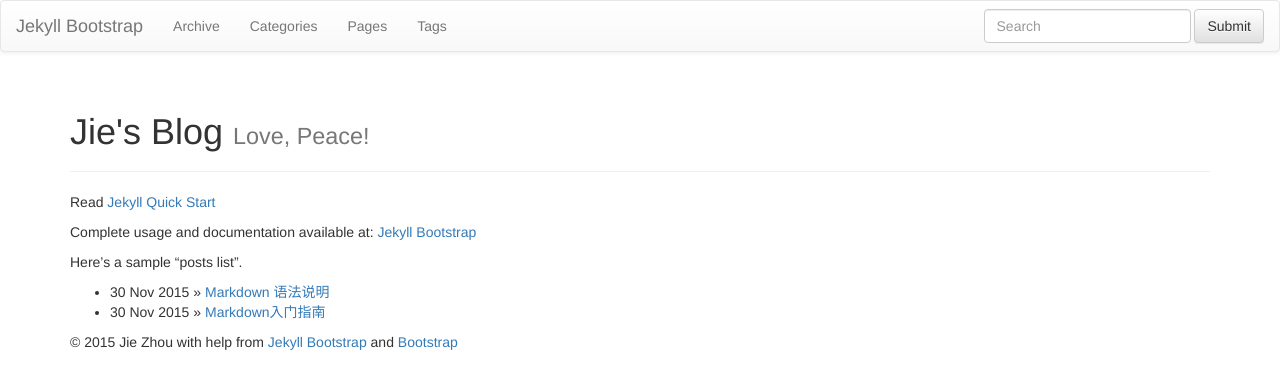
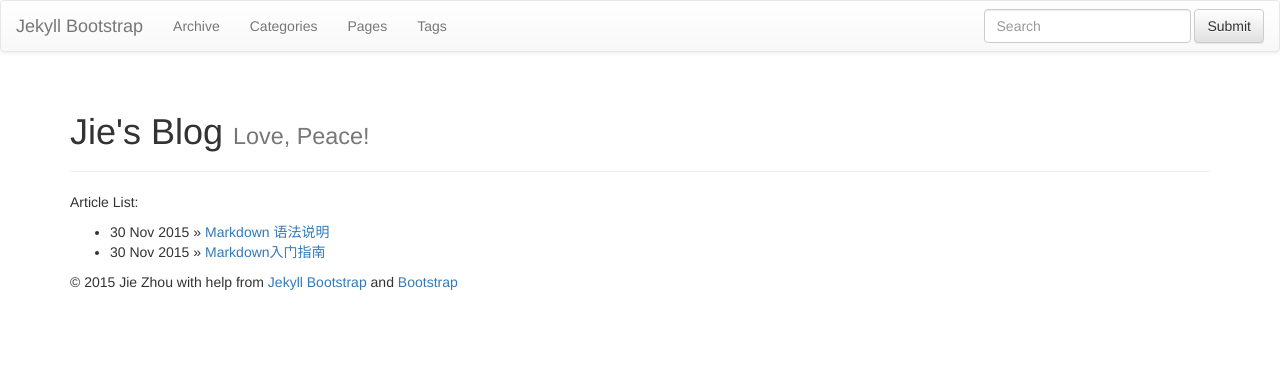
Before and after one commit to ethanjiezhou/jeffjiezhou.github.io, a Jekyll site: the page built from index.md, in a window 1280 px wide. Shown: the top 389 px of the page. Built offline with Jekyll 4.4.1, drawn with Linux system fonts in a browser that asks for light colours; nearby versions of some CDN libraries; library files that are not in the unit come from our copies.

Commit message:
modify index.md

```diff
--- a/index.md
+++ b/index.md
@@ -5,11 +5,7 @@ tagline: Love, Peace!
 ---
 {% include JB/setup %}
 
-Read [Jekyll Quick Start](http://jekyllbootstrap.com/usage/jekyll-quick-start.html)
-
-Complete usage and documentation available at: [Jekyll Bootstrap](http://jekyllbootstrap.com)
-
-Here's a sample "posts list".
+Article List:
 
 <ul class="posts">
   {% for post in site.posts %}
```
